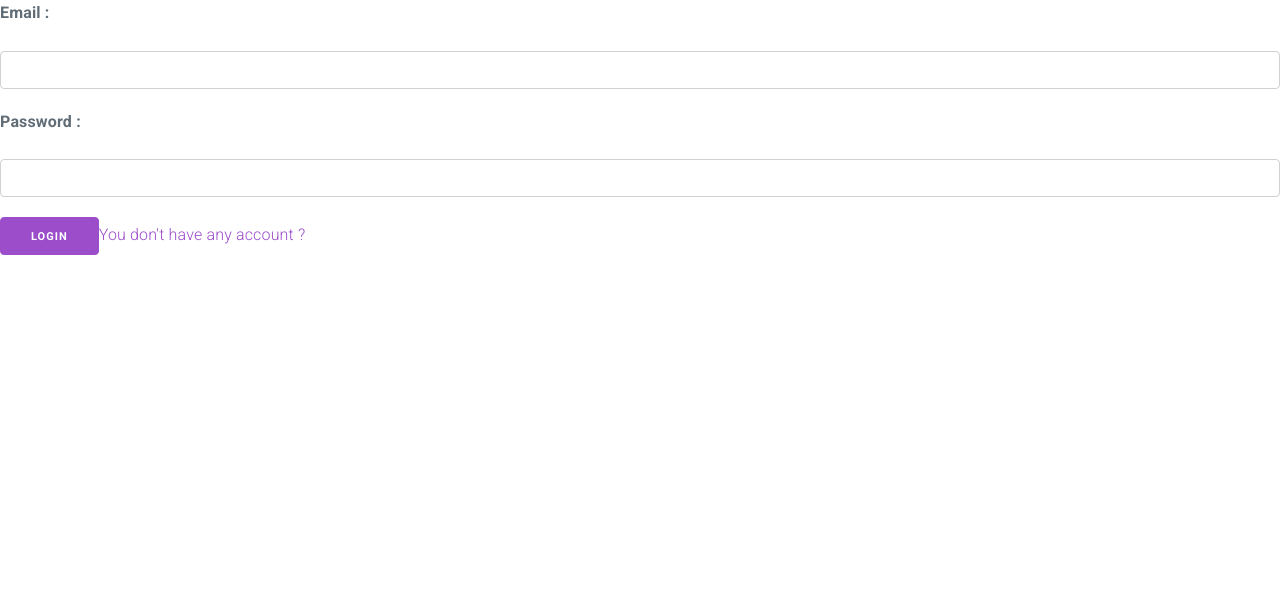
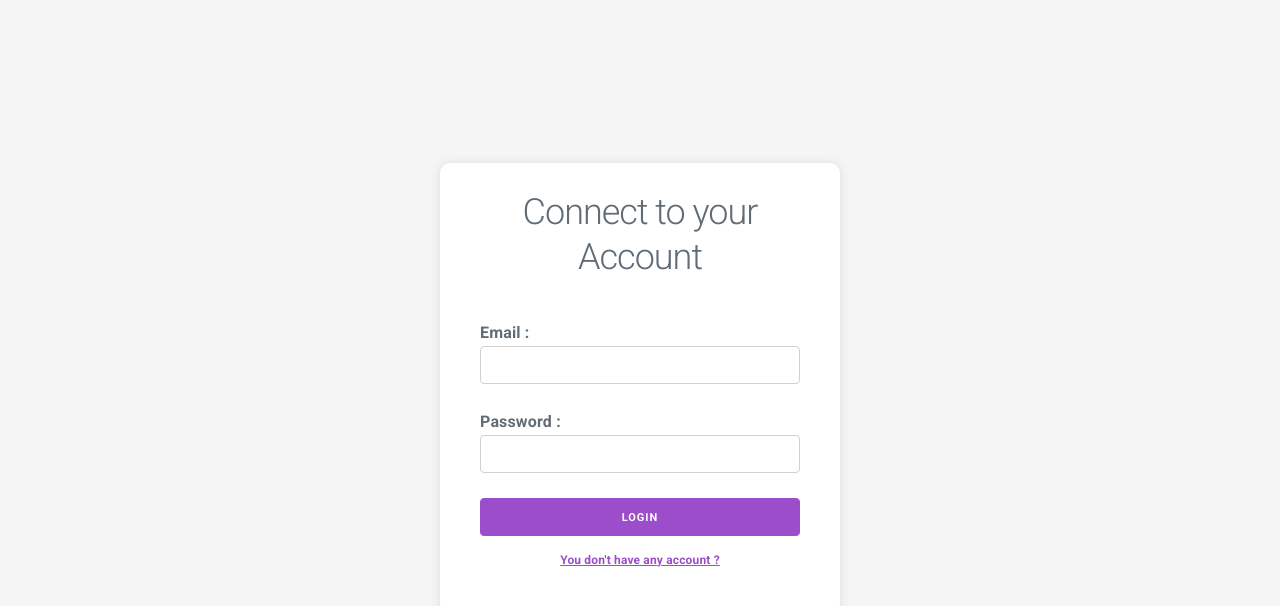
Before and after one commit to MathiasGenibrel/SecretSanta, a React (Create React App) app in the folder frontend/: page /login in a window 1280 px wide. Shown: the top 606 px of the page. Built offline with nearby package versions, Linux system fonts and the light colour scheme.

Commit message:
💄 Style Components

```diff
--- a/frontend/src/App.tsx
+++ b/frontend/src/App.tsx
@@ -5,7 +5,7 @@ import { Form } from "./components/organism/Form/Form";
 export const App = () => {
   return (
     <div className="App">
-      <Form type="login" />
+      <Form type="login" title="test" />
     </div>
   );
 };
--- a/frontend/src/components/organism/Form/Form.tsx
+++ b/frontend/src/components/organism/Form/Form.tsx
@@ -1,6 +1,6 @@
 import React, { FunctionComponent } from "react";
 import { useForm, SubmitHandler } from "react-hook-form";
-import { NavigateFunction, NavLink, To } from "react-router-dom";
+import { NavLink, To } from "react-router-dom";
 
 // Import components
 import { Button } from "../../atoms/Button/Button";
@@ -11,10 +11,10 @@ import { FormContent } from "./FormContent/FormContent";
 
 interface IFormProps {
   type: "login" | "register";
-  navigate?: NavigateFunction;
+  title: string;
 }
 
-export const Form: FunctionComponent<IFormProps> = ({ type, navigate }) => {
+export const Form: FunctionComponent<IFormProps> = ({ type, title }) => {
   const {
     register,
     formState: { errors },
@@ -32,6 +32,7 @@ export const Form: FunctionComponent<IFormProps> = ({ type, navigate }) => {
 
   return (
     <form onSubmit={handleSubmit(onSubmit)}>
+      <h2>{title}</h2>
       {FormContent[type].fields.map((field, index) => {
         return (
           <div key={index}>
@@ -45,7 +46,11 @@ export const Form: FunctionComponent<IFormProps> = ({ type, navigate }) => {
             >
               {field.label}
             </InputWithLabel>
-            {errors[field.name] && `${errors[field.name]?.message}`}
+            {errors[field.name] && (
+              <span className={"inputError"}>
+                {errors[field.name]?.message as string}
+              </span>
+            )}
           </div>
         );
       })}
--- /dev/null
+++ b/frontend/src/components/views/ConnectionForm.css
@@ -0,0 +1,53 @@
+section {
+  display: flex;
+  flex-direction: column;
+  align-items: center;
+  justify-content: center;
+  height: 100vh;
+  width: 100vw;
+  background-color: #f5f5f5;
+}
+
+section > form {
+  display: flex;
+  flex-direction: column;
+  justify-content: center;
+  row-gap: 2rem;
+  width: 100%;
+  max-width: 400px;
+  min-height: 450px;
+  padding: 2rem 4rem;
+  background-color: #fff;
+  border-radius: 1rem;
+  box-shadow: 0 0 10px rgba(0, 0, 0, 0.1);
+}
+
+section > form > h2 {
+  text-align: center;
+}
+
+section > form label > p {
+  margin-bottom: 0;
+}
+
+section > form label > input {
+  margin-bottom: 0;
+}
+
+section > form > a {
+  text-align: center;
+  text-decoration: underline;
+  font-size: 12px;
+  font-weight: 600;
+  position: relative;
+  bottom: 1.5rem;
+}
+
+section .inputError {
+  color: red;
+  font-size: 12px;
+  font-weight: 600;
+  line-height: 12px;
+  position: relative;
+  bottom: 0.5rem;
+}
--- a/frontend/src/components/views/Login.tsx
+++ b/frontend/src/components/views/Login.tsx
@@ -1,6 +1,12 @@
 import React from "react";
 import { Form } from "../organism/Form/Form";
 
+import "./ConnectionForm.css";
+
 export const Login = () => {
-  return <Form type="login" />;
+  return (
+    <section>
+      <Form type="login" title="Connect to your Account" />
+    </section>
+  );
 };
--- a/frontend/src/components/views/Register.tsx
+++ b/frontend/src/components/views/Register.tsx
@@ -1,9 +1,12 @@
 import React from "react";
 import { Form } from "../organism/Form/Form";
-import { useNavigate } from "react-router-dom";
+
+import "./ConnectionForm.css";
 
 export const Register = () => {
-  const navigate = useNavigate();
-
-  return <Form type="register" navigate={navigate} />;
+  return (
+    <section>
+      <Form type="register" title="Create an Account" />
+    </section>
+  );
 };
```
Also changed, not shown: frontend/src/components/organism/Form/FormContent/FormContent.ts (+0 -22 lines).
